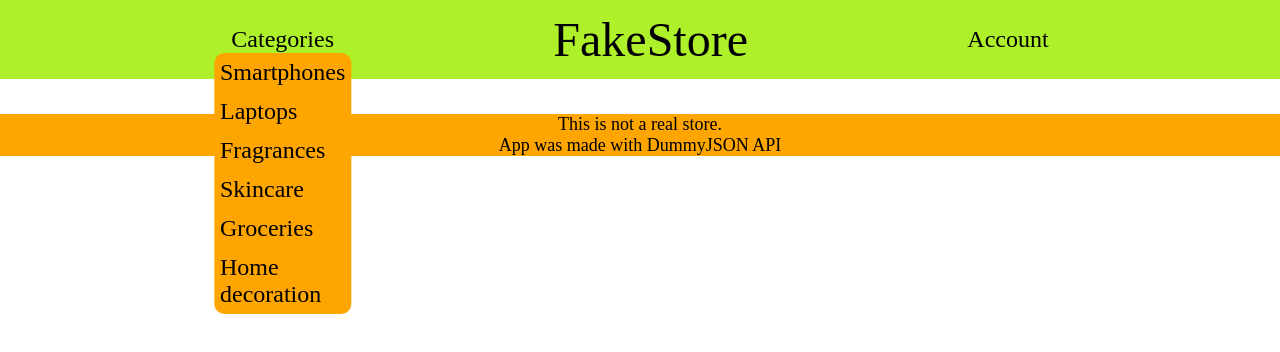
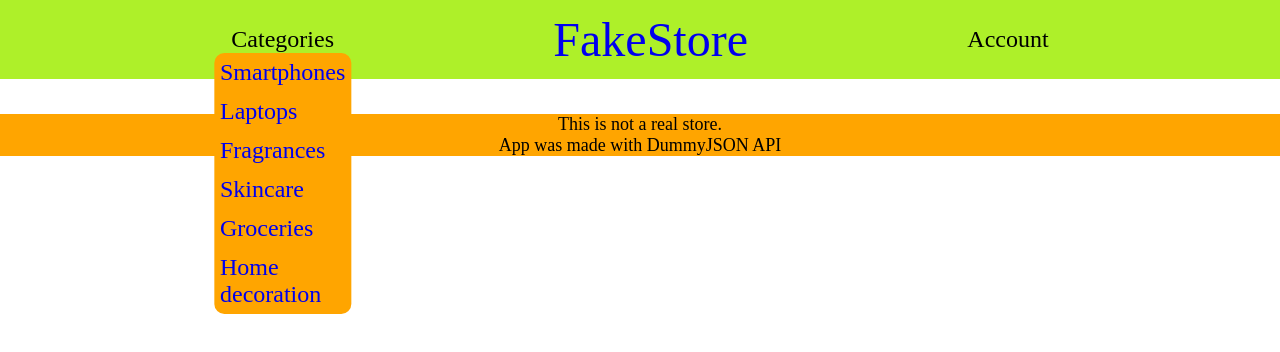
Before and after one commit to RaghRoog/fake-store, a React (Create React App) app: page /categories/1 in a window 1280 px wide. Both pictures are taken after a click on the element "Categories". Shown: the top 352 px of the page. Built offline with nearby package versions, Linux system fonts and the light colour scheme.

Commit message:
category page and nav routing

```diff
--- a/src/App.js
+++ b/src/App.js
@@ -3,6 +3,7 @@ import { BrowserRouter, Routes, Route } from 'react-router-dom'
 import './App.scss'
 import Home from "./components/Home";
 import Nav from "./components/Nav";
+import CategoryPage from "./components/CategoryPage";
 
 function App() {
 
@@ -17,10 +18,11 @@ function App() {
 
   return (
     <div>
-      <Nav/>
       <BrowserRouter>
+        <Nav/>
         <Routes>
           <Route path="/" element={<Home/>}/>
+          <Route path="/categories/:category" element={<CategoryPage/>}/>
         </Routes>
       </BrowserRouter>
       <footer>
--- a/src/App.scss
+++ b/src/App.scss
@@ -1,4 +1,5 @@
-@import './styles/variables.scss', './styles/nav.scss', './styles/home.scss';
+@import './styles/variables.scss', './styles/nav.scss', './styles/home.scss',
+        './styles/categoryPage.scss';
 
 * {
     margin: 0;
@@ -12,3 +13,11 @@ footer{
     text-align: center;
     font-size: 18px;
 }
+
+a{
+    text-decoration: none;
+
+    &:visited{
+        color: black;
+    }
+}
--- /dev/null
+++ b/src/components/CategoryPage.js
@@ -0,0 +1,11 @@
+
+
+export default function CategoryPage() {
+
+
+    return(
+        <div className="category-page">
+
+        </div>
+    )
+}
--- a/src/components/Nav.js
+++ b/src/components/Nav.js
@@ -1,4 +1,5 @@
 import { useState } from "react"
+import { Link } from "react-router-dom"
 
 export default function Nav() {
 
@@ -19,15 +20,15 @@ export default function Nav() {
         <div className="nav">
             <div onClick={()=>changeDisplay('categories-container')} className="categories">Categories
                 <div className="categories-container">
-                    <div className="category">Smartphones</div>
-                    <div className="category">Laptops</div>
-                    <div className="category">Fragrances</div>
-                    <div className="category">Skincare</div>
-                    <div className="category">Groceries</div>
-                    <div className="category">Home decoration</div>
+                    <Link to='/categories/smartphones'><div className="category">Smartphones</div></Link>
+                    <Link to='/categories/laptops'><div className="category">Laptops</div></Link>
+                    <Link to='/categories/fragrances'><div className="category">Fragrances</div></Link>
+                    <Link to='/categories/skincare'><div className="category">Skincare</div></Link>
+                    <Link to='/categories/groceries'><div className="category">Groceries</div></Link>
+                    <Link to='/categories/home-decoration'><div className="category">Home decoration</div></Link>
                 </div>
             </div>
-            <p className="name">FakeStore</p>
+            <Link to='/'><p className="name">FakeStore</p></Link>
             <div className="account">Account</div>
         </div>
     )
```
Also changed, not shown: src/styles/categoryPage.scss (added).
